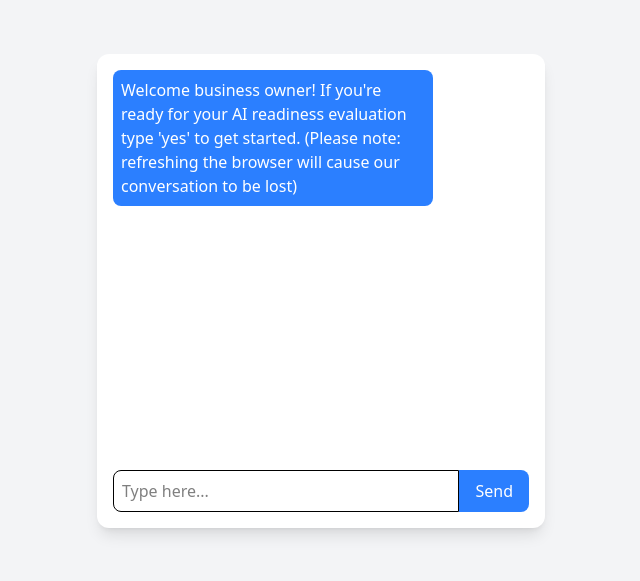
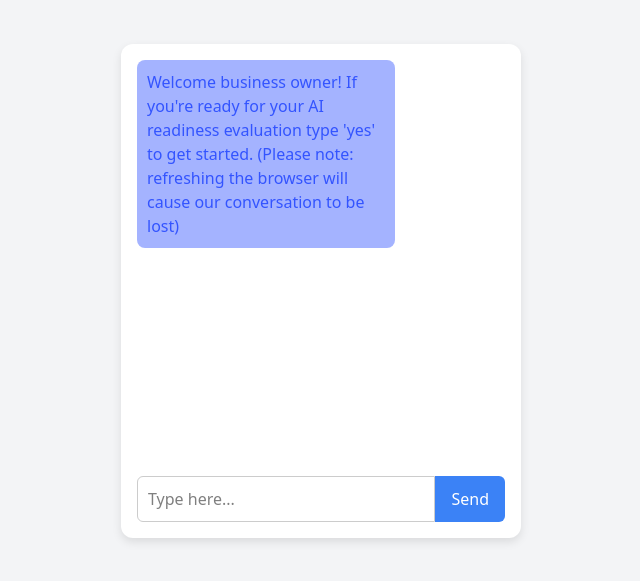
Before and after one commit to llfrigoll/chatbot, a React (Vite) app: page / in a window 1280 px wide. Shown: the part 109-690 px from the top of the page, without its empty margins (319-959 px from the left). Built offline with nearby package versions, Linux system fonts and the light colour scheme.

Commit message:
Changed in-line Tailwind styling to vanilla css

```diff
--- /dev/null
+++ b/src/App.css
@@ -0,0 +1,82 @@
+/* Main container */
+.chat-container {
+    height: 100vh;
+    display: flex;
+    flex-direction: column;
+    align-items: center;
+    justify-content: center;
+    background-color: #f3f4f6;
+    padding: 16px;
+  }
+
+  /* Chat box */
+  .chat-box {
+    width: 100%;
+    max-width: 400px;
+    background-color: white;
+    box-shadow: 0px 4px 10px rgba(0, 0, 0, 0.1);
+    border-radius: 12px;
+    padding: 16px;
+    display: flex;
+    flex-direction: column;
+  }
+
+  /* Messages container */
+  .messages {
+    height: 400px;
+    overflow-y: auto;
+    display: flex;
+    flex-direction: column;
+    gap: 8px;
+  }
+
+  /* Chat message bubbles */
+  .message {
+    padding: 10px;
+    border-radius: 8px;
+    max-width: 70%;
+    word-wrap: break-word;
+  }
+
+  /* Bot messages */
+  .bot-message {
+    background-color: #3355ff71;
+    color: #3354ff;
+    align-self: flex-start;
+  }
+
+  /* User messages */
+  .user-message {
+    background-color: #e5e7eb;
+    color: black;
+    align-self: flex-end;
+  }
+
+  /* Input area */
+  .input-container {
+    margin-top: 16px;
+    display: flex;
+  }
+
+  /* Input field */
+  .input-box {
+    flex: 1;
+    border: 1px solid #ccc;
+    padding: 10px;
+    border-radius: 6px 0 0 6px;
+    font-size: 16px;
+  }
+
+  /* Send button */
+  .send-button {
+    background-color: #3b82f6;
+    color: white;
+    border: none;
+    padding: 10px 16px;
+    border-radius: 0 6px 6px 0;
+    cursor: pointer;
+  }
+
+  .send-button:hover {
+    background-color: #2563eb;
+  }
--- a/src/App.jsx
+++ b/src/App.jsx
@@ -1,5 +1,6 @@
 import { useState } from "react";
 import { motion } from "framer-motion";
+import "./App.css"; // Import the CSS file
 
 const Chatbot = () => {
   const [messages, setMessages] = useState([
@@ -7,9 +8,8 @@ const Chatbot = () => {
   ]);
   const [userInput, setUserInput] = useState("");
   const [questionIndex, setQuestionIndex] = useState(null);
-  const [email, setEmail] = useState("")
+  const [email, setEmail] = useState("");
 
-  // Function to send data to n8n
   const sendToN8N = async (data) => {
     const response = await fetch("https://liamalbrecht.app.n8n.cloud/webhook/d0cfdecc-b7a5-4938-b299-e6bd10a980cd", {
       method: "POST",
@@ -19,7 +19,6 @@ const Chatbot = () => {
     return response.json();
   };
 
-  // Handle user input
   const handleSend = async () => {
     if (!userInput.trim()) return;
 
@@ -32,8 +31,8 @@ const Chatbot = () => {
     } else if (questionIndex !== null) {
       const nextIndex = questionIndex + 1;
 
-      if(nextIndex === 2){
-        setEmail(userInput)
+      if (nextIndex === 2) {
+        setEmail(userInput);
       }
 
       const data = await sendToN8N({ questionIndex: nextIndex, answer: userInput, email: nextIndex === 2 ? userInput : email });
@@ -57,31 +56,29 @@ const Chatbot = () => {
   };
 
   return (
-    <div className="h-screen flex flex-col items-center justify-center bg-gray-100 p-4">
-      <div className="w-full max-w-md bg-white shadow-lg rounded-xl p-4">
-        <div className="h-96 overflow-y-auto space-y-2">
+    <div className="chat-container">
+      <div className="chat-box">
+        <div className="messages">
           {messages.map((msg, index) => (
             <motion.div
               key={index}
               initial={{ opacity: 0, y: 10 }}
               animate={{ opacity: 1, y: 0 }}
-              className={`p-2 rounded-lg max-w-xs ${
-                msg.sender === "bot" ? "bg-blue-500 text-white" : "bg-gray-300 ml-auto"
-              }`}
+              className={`message ${msg.sender === "bot" ? "bot-message" : "user-message"}`}
             >
               {msg.text}
             </motion.div>
           ))}
         </div>
-        <div className="mt-4 flex">
+        <div className="input-container">
           <input
             type="text"
-            className="flex-1 border p-2 rounded-l-lg"
+            className="input-box"
             value={userInput}
             onChange={(e) => setUserInput(e.target.value)}
             placeholder="Type here..."
           />
-          <button className="bg-blue-500 text-white px-4 py-2 rounded-r-lg" onClick={handleSend}>
+          <button className="send-button" onClick={handleSend}>
             Send
           </button>
         </div>
```
